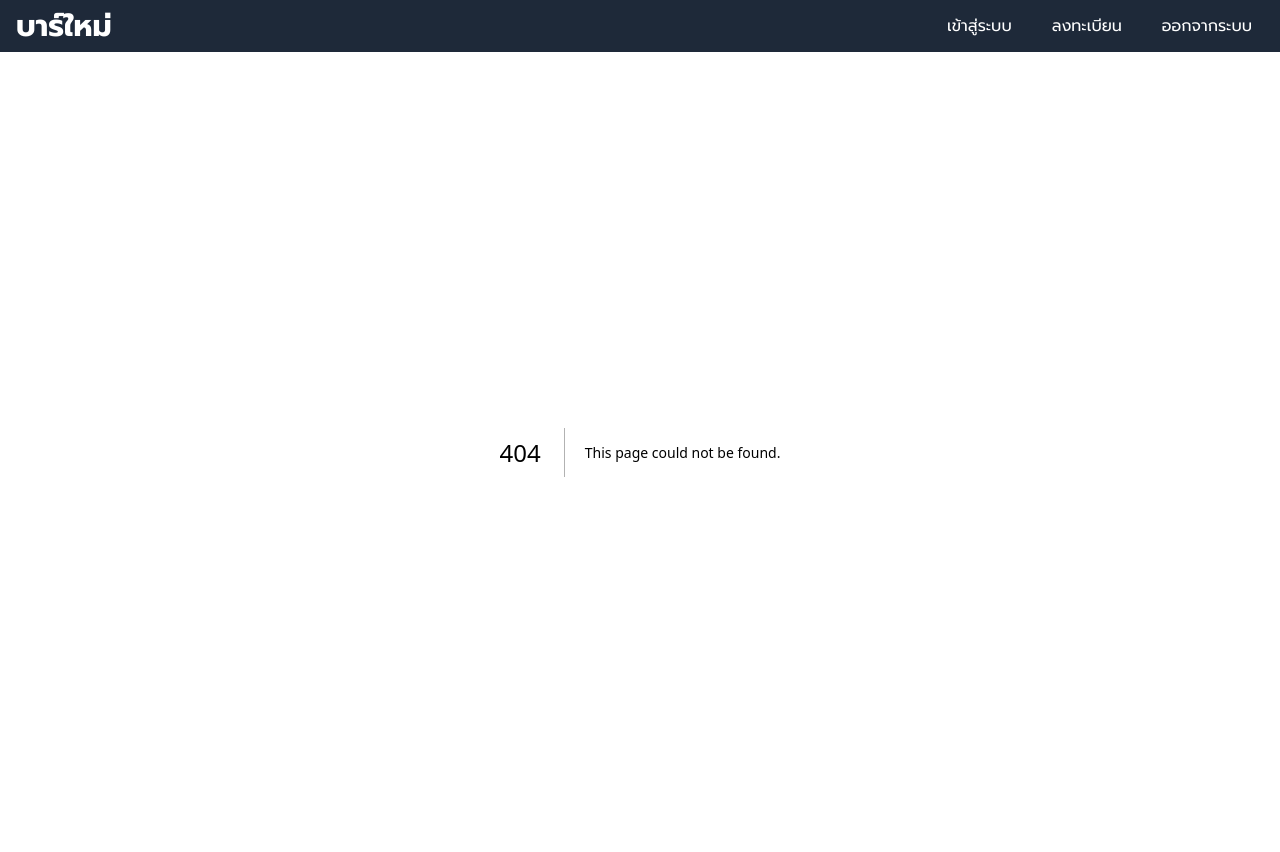
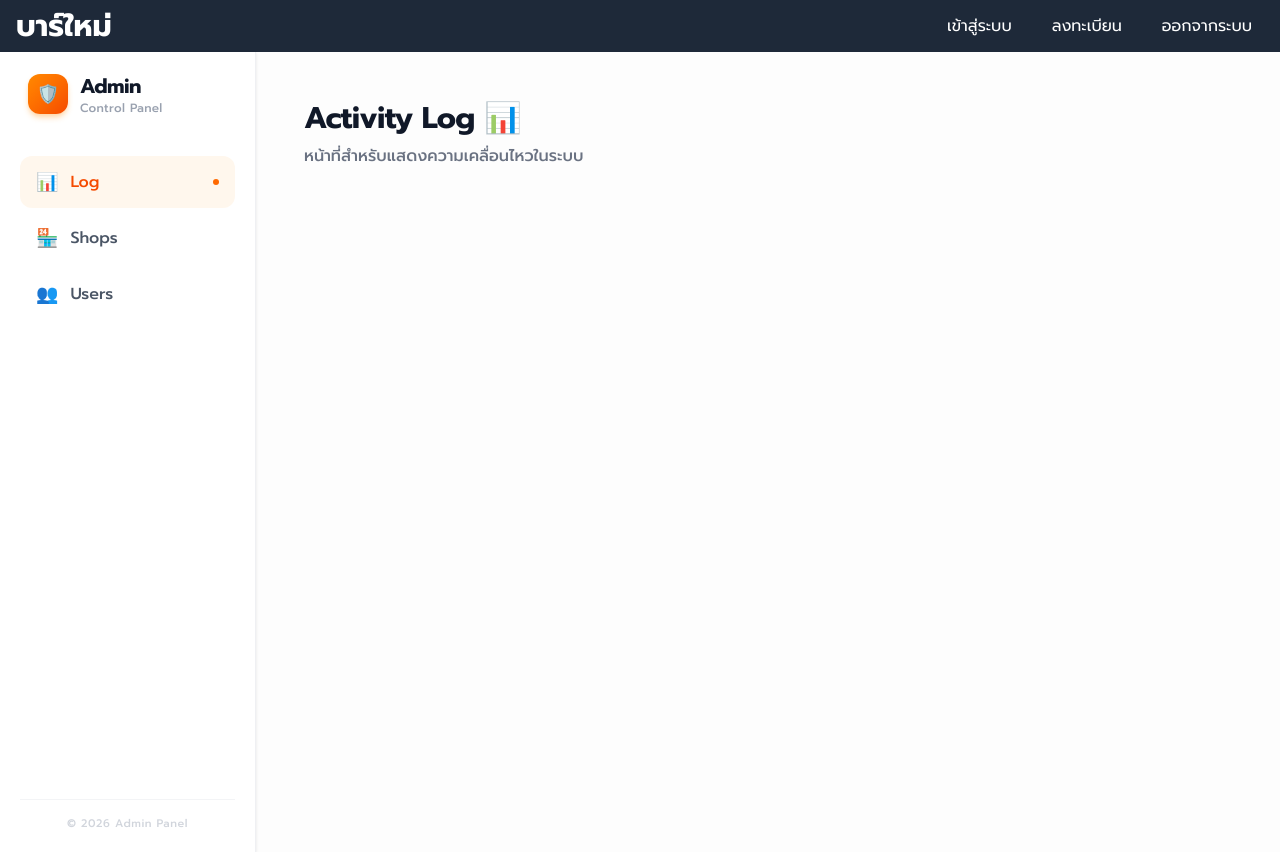
Before and after one commit to tottirct/bar-mai-foodhub-app, a Next.js app: page /admin in a window 1280 px wide. Before the commit this address had no page. Built offline with nearby package versions, Linux system fonts and the light colour scheme.

Commit message:
start admin frontend

```diff
--- /dev/null
+++ b/src/app/admin/layout.tsx
@@ -0,0 +1,19 @@
+// src/app/admin/layout.tsx
+import AdminSidebar from "@/components/admin/AdminSidebar";
+
+export default function AdminLayout({
+    children,
+}: {
+    children: React.ReactNode;
+}) {
+    return (
+        <div className="flex min-h-screen bg-[#FDFDFD]">
+            <AdminSidebar />
+            <main className="flex-1 overflow-y-auto">
+                <div className="p-8 md:p-12 max-w-7xl mx-auto">
+                    {children}
+                </div>
+            </main>
+        </div>
+    );
+}
--- /dev/null
+++ b/src/app/admin/page.tsx
@@ -0,0 +1,10 @@
+"use client";
+
+export default function AdminPage() {
+  return (
+    <div>
+      <h1 className="text-3xl font-black text-gray-900 tracking-tight">Activity Log 📊</h1>
+      <p className="text-gray-500 font-medium mt-2">หน้าที่สำหรับแสดงความเคลื่อนไหวในระบบ</p>
+    </div>
+  );
+}
--- a/src/app/admin/pages.tsx
+++ /dev/null
@@ -1,7 +0,0 @@
-export default function AdminHomePage() {
-  return (
-    <main>
-        <h1>Admin Home Page</h1>
-    </main>
-  );
-}
--- /dev/null
+++ b/src/app/admin/shops/page.tsx
@@ -0,0 +1,10 @@
+"use client";
+
+export default function AdminShopsPage() {
+    return (
+        <div>
+            <h1 className="text-3xl font-black text-gray-900 tracking-tight">Shops Management 🏪</h1>
+            <p className="text-gray-500 font-medium mt-2">หน้าที่สำหรับจัดการร้านค้าทั้งหมด</p>
+        </div>
+    );
+}
--- /dev/null
+++ b/src/app/admin/users/page.tsx
@@ -0,0 +1,10 @@
+"use client";
+
+export default function AdminUsersPage() {
+    return (
+        <div>
+            <h1 className="text-3xl font-black text-gray-900 tracking-tight">Users Management 👥</h1>
+            <p className="text-gray-500 font-medium mt-2">หน้าที่สำหรับจัดการผู้ใช้งานทั้งหมด</p>
+        </div>
+    );
+}
--- a/src/app/globals.css
+++ b/src/app/globals.css
@@ -18,4 +18,16 @@
   .nav-item-inactive {
     @apply text-gray-600 hover:bg-orange-50 hover:text-orange-600;
   }
+
+  .nav-item-admin {
+    @apply flex items-center gap-3 px-4 py-3 rounded-xl font-medium transition-all duration-200;
+  }
+
+  .nav-item-admin-active {
+    @apply bg-indigo-500/10 text-indigo-400 border border-indigo-500/20;
+  }
+
+  .nav-item-admin-inactive {
+    @apply text-slate-400 hover:bg-slate-800 hover:text-slate-200;
+  }
 }
--- /dev/null
+++ b/src/components/admin/AdminSidebar.tsx
@@ -0,0 +1,64 @@
+// src/components/admin/AdminSidebar.tsx
+"use client";
+
+import Link from "next/link";
+import { usePathname } from "next/navigation";
+
+export default function AdminSidebar() {
+    const pathname = usePathname();
+
+    const isActive = (href: string) =>
+        href === "/admin" ? pathname === href : pathname.startsWith(href);
+
+    return (
+        <aside className="w-64 bg-white/80 backdrop-blur-xl border-r border-gray-200/60 min-h-screen p-5 hidden md:flex flex-col shadow-sm">
+            {/* Logo */}
+            <div className="mb-10 px-2">
+                <div className="flex items-center gap-3">
+                    <div className="w-10 h-10 rounded-xl bg-gradient-to-br from-orange-400 to-orange-600 flex items-center justify-center shadow-md shadow-orange-200 text-lg">
+                        🛡️
+                    </div>
+                    <div>
+                        <h2 className="text-xl font-bold text-gray-900 tracking-tight">Admin</h2>
+                        <p className="text-xs text-gray-400 font-medium tracking-wide text-nowrap">Control Panel</p>
+                    </div>
+                </div>
+            </div>
+
+            {/* Nav links */}
+            <nav className="flex flex-col space-y-1 flex-1">
+                <Link
+                    href="/admin"
+                    className={`nav-item ${isActive("/admin") ? "nav-item-active" : "nav-item-inactive"}`}
+                >
+                    <span className="text-lg group-hover:scale-110 transition-transform">📊</span>
+                    Log
+                    {isActive("/admin") && <span className="ml-auto w-1.5 h-1.5 rounded-full bg-orange-500" />}
+                </Link>
+                <Link
+                    href="/admin/shops"
+                    className={`nav-item ${isActive("/admin/shops") ? "nav-item-active" : "nav-item-inactive"}`}
+                >
+                    <span className="text-lg group-hover:scale-110 transition-transform">🏪</span>
+                    Shops
+                    {isActive("/admin/shops") && <span className="ml-auto w-1.5 h-1.5 rounded-full bg-orange-500" />}
+                </Link>
+                <Link
+                    href="/admin/users"
+                    className={`nav-item ${isActive("/admin/users") ? "nav-item-active" : "nav-item-inactive"}`}
+                >
+                    <span className="text-lg group-hover:scale-110 transition-transform">👥</span>
+                    Users
+                    {isActive("/admin/users") && <span className="ml-auto w-1.5 h-1.5 rounded-full bg-orange-500" />}
+                </Link>
+            </nav>
+
+            {/* Divider + branding */}
+            <div className="mt-auto pt-4 border-t border-gray-100 px-2">
+                <p className="text-[11px] text-gray-300 font-medium text-center tracking-wider">
+                    © 2026 Admin Panel
+                </p>
+            </div>
+        </aside>
+    );
+}
```
